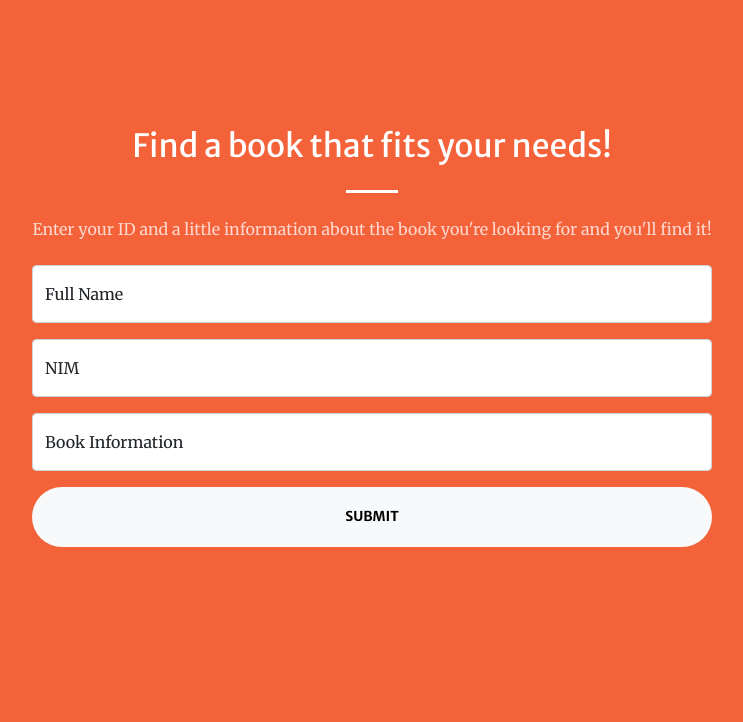
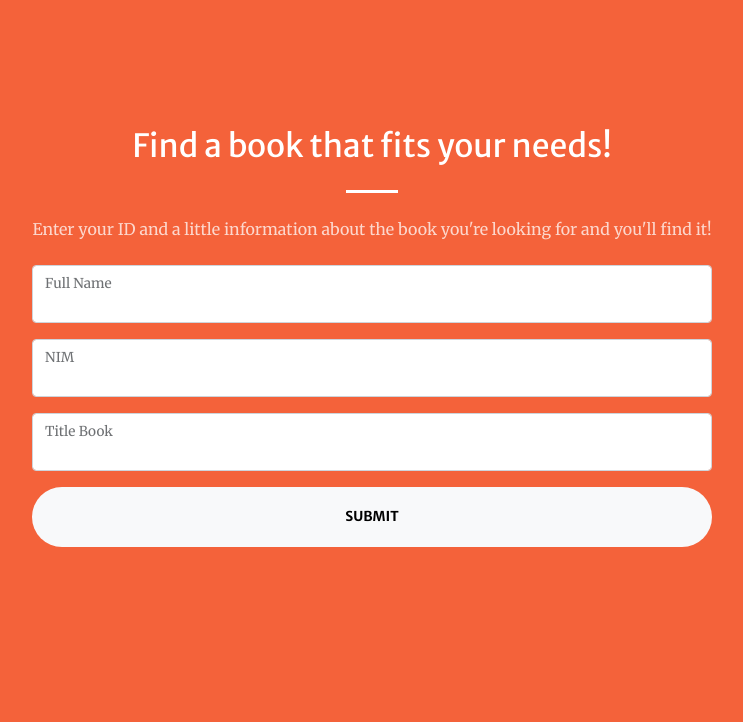
Before and after one commit to KanzulF/capstone_MLFrontEnd, a Flask app: page / in a window 1280 px wide. Shown: the part 1371-2093 px from the top of the page, without its empty margins (268-1011 px from the left). Run offline with Flask 2, Linux system fonts and the light colour scheme; some libraries are stand-ins or nearby versions.

Commit message:
Mengubah jenis masukan pada form
form book information, kemudain mengubah form tersebut berlabel title book

```diff
--- a/templates/index.html
+++ b/templates/index.html
@@ -32,21 +32,21 @@
                         <form id="contactForm" data-sb-form-api-token="API_TOKEN" action="/result" method="POST">
                             <!-- Name input-->
                             <div class="form-floating mb-3">
-                                <input class="form-control" id="inputName" type="text" placeholder="Enter your name..." data-sb-validations="required" />
+                                <input class="form-control" id="inputName" type="text" data-sb-validations="required" />
                                 <label for="name">Full Name</label>
                                 <div class="invalid-feedback" data-sb-feedback="name:required">A name is required.</div>
                             </div>
                             <!-- Phone number input-->
                             <div class="form-floating mb-3">
-                                <input class="form-control" id="inputNIM" type="tel" placeholder="(123) 456-7890" data-sb-validations="required" />
+                                <input class="form-control" id="inputNIM" type="tel" data-sb-validations="required" />
                                 <label for="NIM">NIM</label>
                                 <div class="invalid-feedback" data-sb-feedback="NIM:required">A NIM is required.</div>
                             </div>
                             <!-- Phone number input-->
                             <div class="form-floating mb-3">
-                                <input class="form-control" id="keyword" name="keyword" type="tel" placeholder="(123) 456-7890" data-sb-validations="required" />
-                                <label for="keyword">Book Information</label>
-                                <div class="invalid-feedback" data-sb-feedback="keyword:required">A think about book is required.</div>
+                                <input class="form-control" id="keyword" name="keyword" type="text" data-sb-validations="required" />
+                                <label for="keyword">Title Book</label>
+                                <div class="invalid-feedback" data-sb-feedback="keyword:required">A title book is required.</div>
                             </div>
                             <!-- Submit Button-->
                             <div class="d-grid"><button class="btn btn-light btn-xl" id="submitButton" type="submit">Submit</button></div>
```
